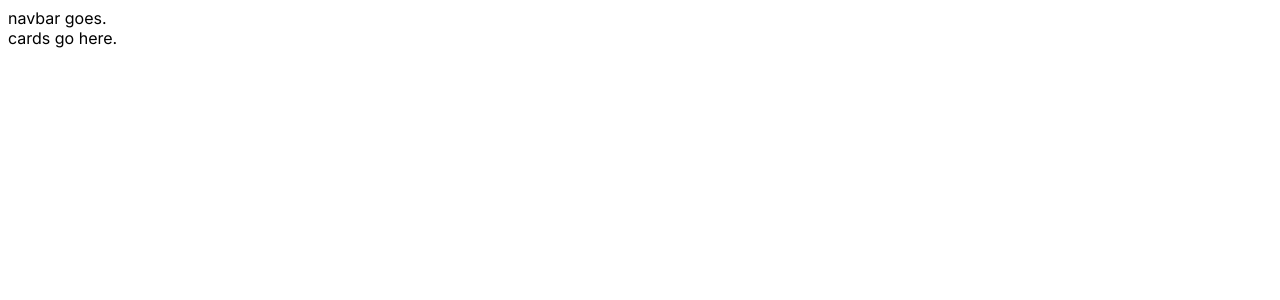
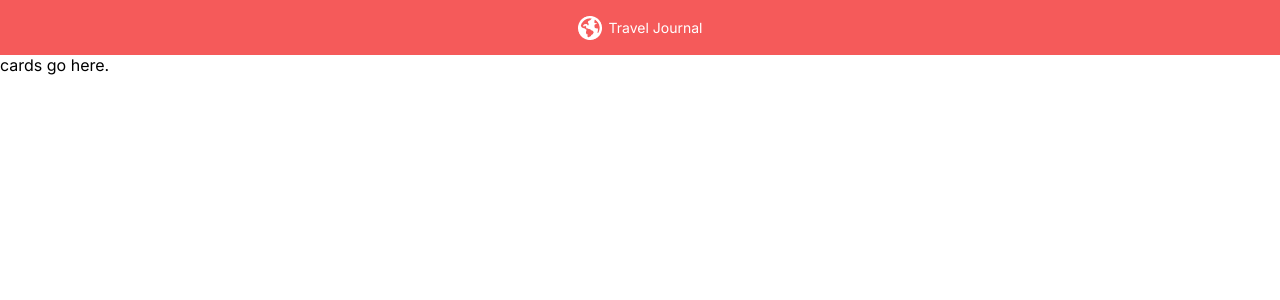
Before and after one commit to agahebeye/Travel-Journal, a React (Vite) app: page / in a window 1280 px wide. Shown: the top 300 px of the page. Built offline with nearby package versions, Linux system fonts and the light colour scheme.

Commit message:
Navbar.jsx

```diff
--- a/src/Application.jsx
+++ b/src/Application.jsx
@@ -1,7 +1,9 @@
+import {Navbar} from './components/Navbar'
+
 export function Application() {
   return (
     <div className="application">
-      <nav>navbar goes.</nav>
+        <Navbar />
       <section>cards go here.</section>
     </div>
   );
--- /dev/null
+++ b/src/components/Navbar.jsx
@@ -0,0 +1,10 @@
+import globe from "../assets/globe.png";
+
+export function Navbar() {
+  return (
+    <nav className="nav">
+      <img className="nav--icon" src={globe} alt="Globe" />
+      <p className="nav--text">Travel Journal</p>
+    </nav>
+  );
+}
--- a/src/index.css
+++ b/src/index.css
@@ -1,3 +1,28 @@
+* {
+    box-sizing: border-box;
+}
+
+body, p {
+    margin: 0;
+    padding: 0;
+}
+
 body {
-    font-family: "Inter", sans-serif;
+  font-family: "Inter", sans-serif;
 }
+
+.nav {
+  height: 55px;
+  background: #f55a5a;
+  color: white;
+  font-size: 14px;
+  display: flex;
+  align-items: center;
+  justify-content: center;
+  column-gap: 7px;
+}
+
+.nav--icon {
+    width: 24px;
+    height: 24px;
+}
```
Also changed, not shown: src/assets/globe.png (added).
